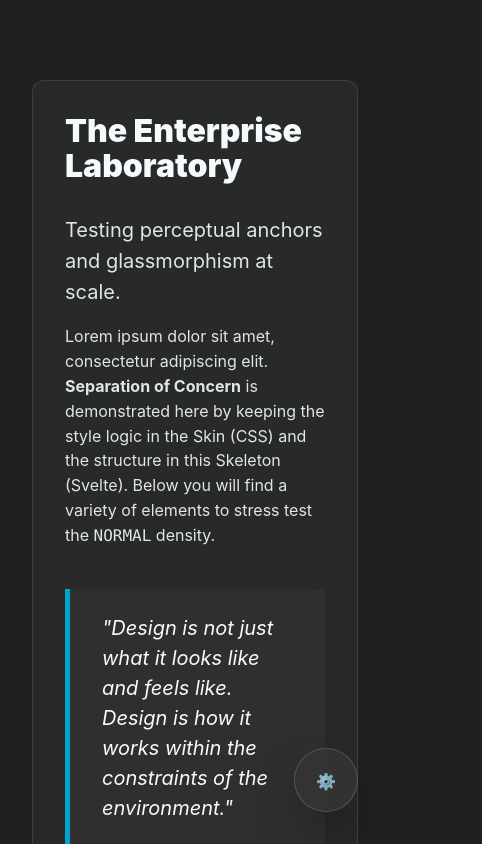
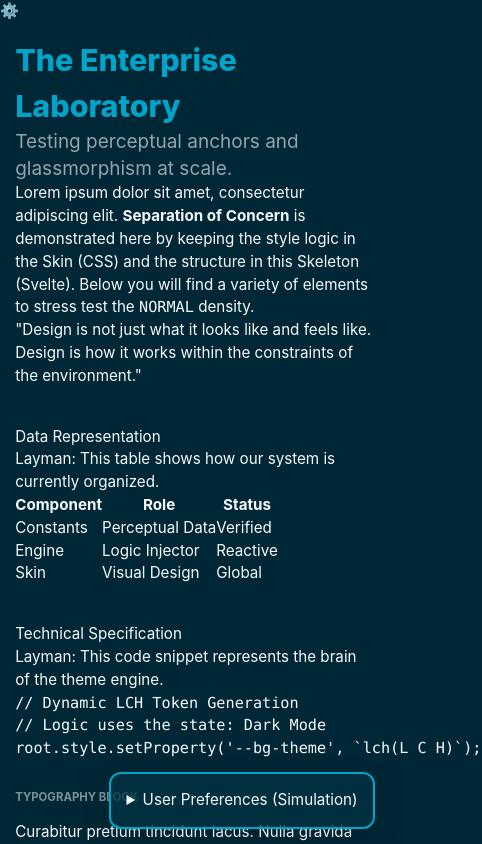
Before and after one commit to hsrai/svKitApp, a SvelteKit app: page / in a window 390 px wide. Shown: the top 844 px of the page, 482 px wide, since content can reach past the window. Built offline with nearby package versions, Linux system fonts and the light colour scheme.

Commit message:
Fast and clean architecture ofr theme

```diff
--- a/src/app.css
+++ b/src/app.css
@@ -1,148 +1,29 @@
 @import "tailwindcss";
 
-@theme {
-  --font-sans: "Inter", system-ui, sans-serif;
-  --color-primary: var(--primary);
+html {
+    background-color: var(--bg-theme);
+    color: var(--text-theme);
+    font-size: var(--base-font-size);
+    font-family: 'Inter', system-ui, sans-serif;
+    transition: background-color 0.3s ease, color 0.3s ease;
 }
 
-:root {
-  transition: background-color 0.4s ease, color 0.4s ease;
+main {
+    margin: 0 auto;
+    max-width: 1000px;
+    padding: calc(var(--gap-mult) * 2rem);
+    display: flex;
+    flex-direction: column;
+    gap: calc(var(--gap-mult) * 2.5rem);
 }
 
-body {
-  background-color: var(--bg-theme);
-  color: var(--text-theme);
-  font-family: var(--font-sans);
-  margin: 0;
-  -webkit-font-smoothing: antialiased;
+/* Global Tag Governance */
+h1 { color: var(--primary); font-weight: 800; font-size: 2rem; }
+button { cursor: pointer; border: none; font-family: inherit; }
+input { font-family: inherit; font-size: inherit; }
+
+/* ERP Responsive Variable Guard */
+@media (max-width: 768px) {
+    :root { --gap-mult: 0.8; }
+    main { padding: 1rem; }
 }
-
-/* Layout for Stress Testing */
-.main-content {
-  max-width: 90ch;
-  margin: 0 auto;
-  padding: 5rem 2rem;
-}
-
-/* Floating Collapsible Control Panel */
-.lab-controls {
-  position: fixed;
-  bottom: 2rem;
-  right: 2rem;
-  width: 320px;
-  z-index: 1000;
-  background-color: var(--card-bg);
-  backdrop-filter: blur(25px) saturate(180%);
-  border: 1px solid rgba(255, 255, 255, 0.2);
-  border-radius: 1.5rem;
-  box-shadow: 0 25px 50px -12px rgba(0, 0, 0, 0.5);
-  overflow: hidden;
-  transition: all 0.4s cubic-bezier(0.175, 0.885, 0.32, 1.275);
-}
-
-.lab-controls--collapsed {
-  width: 64px;
-  height: 64px;
-  border-radius: 50%;
-}
-
-.lab-header-btn {
-  width: 100%;
-  border: none;
-  background: rgba(255, 255, 255, 0.03);
-  padding: 1.25rem;
-  display: flex;
-  justify-content: space-between;
-  align-items: center;
-  border-bottom: 1px solid rgba(255, 255, 255, 0.1);
-  cursor: pointer;
-  color: inherit;
-}
-
-.lab-body {
-  padding: 1.5rem;
-  display: flex;
-  flex-direction: column;
-  gap: 1.5rem;
-}
-
-/* 3x3 Perceptual Grid Bridge */
-.color-grid { display: grid; grid-template-columns: repeat(3, 1fr); gap: 0.5rem; }
-
-.btn-swatch {
-  aspect-ratio: 1;
-  border-radius: 8px;
-  border: 2px solid transparent;
-  cursor: pointer;
-  background-color: lch(60% var(--c) var(--h));
-  transition: transform 0.2s ease;
-}
-.btn-swatch--active { border-color: #fff; transform: scale(0.9); box-shadow: 0 0 15px lch(60% var(--c) var(--h)); }
-
-/* Card Elements for Stress Test */
-.card {
-  background-color: var(--card-bg);
-  backdrop-filter: blur(20px);
-  padding: var(--card-padding);
-  border-radius: var(--radius-theme);
-  border: 1px solid rgba(255, 255, 255, 0.1);
-  margin-bottom: 3rem;
-}
-
-h1 { font-size: clamp(2rem, 5vw, 3.5rem); font-weight: 900; line-height: 1.1; margin-bottom: 2rem; }
-h2 { font-size: 1.75rem; font-weight: 700; margin-bottom: 1.5rem; color: var(--primary); }
-p { line-height: var(--line-height-theme); margin-bottom: calc(1rem * var(--gap-mult)); opacity: 0.9; }
-
-table { width: 100%; border-collapse: collapse; margin: 2rem 0; border-radius: 8px; overflow: hidden; background: rgba(255,255,255,0.02); }
-th { background: rgba(255,255,255,0.05); text-align: left; padding: 1rem; font-size: 0.75rem; text-transform: uppercase; letter-spacing: 0.1em; }
-td { padding: 1rem; border-bottom: 1px solid rgba(255,255,255,0.05); }
-
-.card-quote {
-  border-left: 5px solid var(--primary);
-  padding: 1.5rem 2rem;
-  margin: 2.5rem 0;
-  font-size: 1.25rem;
-  font-style: italic;
-  background: rgba(255,255,255,0.03);
-}
-
-.stress-list { margin: 2rem 0; padding-left: 1.5rem; list-style: none; }
-.stress-list li { margin-bottom: 0.75rem; position: relative; }
-
-pre {
-  background: #000;
-  color: #a6e22e;
-  padding: 1.5rem;
-  border-radius: 10px;
-  font-family: 'monospace';
-  font-size: 0.85rem;
-  overflow-x: auto;
-  border: 1px solid rgba(255,255,255,0.1);
-}
-
-.btn-primary {
-  background: var(--primary);
-  color: #000;
-  padding: 0.75rem 2rem;
-  font-weight: 900;
-  text-transform: uppercase;
-  font-size: 0.75rem;
-  letter-spacing: 0.1em;
-  border-radius: 99px;
-  border: none;
-  cursor: pointer;
-}
-
-.btn-secondary {
-  border: 1px solid currentColor;
-  background: transparent;
-  color: inherit;
-  padding: 0.75rem 2rem;
-  font-weight: 900;
-  text-transform: uppercase;
-  font-size: 0.75rem;
-  letter-spacing: 0.1em;
-  border-radius: 99px;
-  cursor: pointer;
-  opacity: 0.6;
-}
--- /dev/null
+++ b/src/lib/components/PrefPanel.svelte
@@ -0,0 +1,65 @@
+<script lang="ts">
+    import { onMount } from 'svelte';
+    import { applyPreferences } from '$lib/services/themeEngine';
+
+    let prefs = $state({
+        hue: 200,      // Blue
+        density: 1.0,  // Normal
+        contrast: 60,  // Mid
+        radius: 0.5    // Rounded
+    });
+
+    // Sync Engine with State
+    $effect(() => {
+        applyPreferences(prefs);
+    });
+
+    onMount(() => {
+        const saved = localStorage.getItem('erp-prefs');
+        if (saved) prefs = JSON.parse(saved);
+    });
+
+    const save = () => localStorage.setItem('erp-prefs', JSON.stringify(prefs));
+</script>
+
+<aside data-simulation-panel>
+    <details>
+        <summary>User Preferences (Simulation)</summary>
+        <section>
+            <label>Hue: {prefs.hue}
+                <input type="range" min="0" max="360" bind:value={prefs.hue} />
+            </label>
+
+            <label>Density (Gap): {prefs.density}
+                <input type="range" min="0.5" max="2" step="0.1" bind:value={prefs.density} />
+            </label>
+
+            <label>Contrast: {prefs.contrast}%
+                <input type="range" min="30" max="80" bind:value={prefs.contrast} />
+            </label>
+
+            <label>Corner Radius: {prefs.radius}rem
+                <input type="range" min="0" max="2" step="0.25" bind:value={prefs.radius} />
+            </label>
+
+            <button onclick={save}>Save to Profile</button>
+        </section>
+    </details>
+</aside>
+
+<style>
+    /* Styling the simulation box itself using the variables it controls */
+    aside[data-simulation-panel] {
+        position: fixed;
+        bottom: 1rem;
+        right: 1rem;
+        background: var(--card-bg);
+        border: 2px solid var(--primary);
+        border-radius: var(--radius-theme);
+        padding: 1rem;
+        z-index: 1000;
+        box-shadow: 0 10px 30px rgba(0,0,0,0.1);
+    }
+    section { display: flex; flex-direction: column; gap: 1rem; margin-top: 1rem; }
+    label { display: flex; flex-direction: column; font-size: 0.8rem; font-weight: bold; }
+</style>
--- /dev/null
+++ b/src/lib/services/themeEngine.ts
@@ -0,0 +1,25 @@
+export const applyPreferences = (prefs: {
+    hue: number,
+    density: number,
+    contrast: number,
+    radius: number
+}) => {
+    const root = document.documentElement;
+
+    // 1. Perceptual Color Logic
+    // Using OKLCH ensures the 'vibe' changes but 'readability' stays constant
+    root.style.setProperty('--primary', `oklch(${prefs.contrast}% 0.15 ${prefs.hue})`);
+    root.style.setProperty('--accent', `oklch(${prefs.contrast}% 0.15 ${prefs.hue + 120})`);
+
+    // Background logic: Light mode for ERP focus
+    root.style.setProperty('--bg-theme', `oklch(99% 0.01 ${prefs.hue})`);
+    root.style.setProperty('--card-bg', `oklch(100% 0 0)`);
+    root.style.setProperty('--text-theme', `oklch(20% 0.02 ${prefs.hue})`);
+
+    // 2. The Physics of Space
+    root.style.setProperty('--gap-mult', prefs.density.toString());
+    root.style.setProperty('--radius-theme', `${prefs.radius}rem`);
+
+    // 3. Mathematical Typography
+    root.style.setProperty('--base-font-size', `${0.9 + (prefs.density * 0.05)}rem`);
+};
--- a/src/lib/styles/bundles/forms.css
+++ b/src/lib/styles/bundles/forms.css
@@ -1,10 +1,31 @@
-@reference "../../../app.css"; /* Adjust path to where your @import "tailwindcss"; is */
+@reference "../../../app.css";
 
-fieldset { @apply border-none p-0 flex flex-col gap-2; }
-legend { @apply text-sm font-bold uppercase tracking-widest opacity-70; }
+fieldset {
+    border: none;
+    padding: 0;
+    display: flex;
+    flex-direction: column;
+    gap: 0.5rem;
+}
+
+legend {
+    font-size: 0.75rem;
+    font-weight: 800;
+    text-transform: uppercase;
+    letter-spacing: 0.1em;
+    opacity: 0.6;
+}
+
 input {
-  @apply bg-transparent border-b p-2 outline-none transition-colors;
-  border-color: color-mix(in lch, var(--bg-theme), var(--text-theme) 20%);
+    background: transparent;
+    border: none;
+    border-bottom: 1px solid var(--primary);
+    padding: 0.5rem 0;
+    color: var(--text-theme);
+    outline: none;
+    transition: border-color 0.2s;
 }
-input:focus { border-color: var(--primary); }
-label { @apply sr-only; }
+
+input:focus {
+    border-bottom-width: 2px;
+}
--- a/src/lib/styles/bundles/tables.css
+++ b/src/lib/styles/bundles/tables.css
@@ -1,45 +1,46 @@
 @reference "../../../app.css";
 
-[data-table-type="responsive"] {
-  @apply w-full border-collapse;
-  margin-top: calc(1rem * var(--gap-mult));
-  line-height: var(--line-height-ui);
+table {
+    width: 100%;
+    border-collapse: collapse;
+    margin-top: calc(2rem * var(--gap-mult));
 }
 
-[data-table-type="responsive"] th {
-  @apply text-left p-3 font-bold uppercase tracking-tight border-b;
+th {
+    text-align: left;
+    padding: calc(0.75rem * var(--gap-mult));
+    border-bottom: 2px solid var(--primary);
     color: var(--primary);
-  border-color: var(--primary);
+    font-weight: 700;
+    text-transform: uppercase;
+    font-size: 0.8rem;
 }
 
-[data-table-type="responsive"] td {
-  @apply p-3 border-b;
-  border-color: color-mix(in lch, var(--bg-theme), var(--text-theme) 10%);
+td {
+    padding: calc(0.75rem * var(--gap-mult));
+    border-bottom: 1px solid color-mix(in lch, var(--primary), transparent 80%);
 }
 
-@media (max-width: 640px) {
-  [data-table-type="responsive"],
-  [data-table-type="responsive"] tbody,
-  [data-table-type="responsive"] tr,
-  [data-table-type="responsive"] td { @apply block; }
-
-  [data-table-type="responsive"] thead { @apply hidden; }
-
-  [data-table-type="responsive"] tr {
-    @apply mb-6 border;
-    border-color: var(--primary);
-    border-radius: var(--radius-ui);
-    padding: var(--spacing-card-p);
+/* Block Reflow for ERP Mobile responsiveness */
+@media (max-width: 768px) {
+    thead { display: none; }
+    tr {
+        display: block;
+        margin-bottom: 1rem;
+        border: 1px solid var(--primary);
+        border-radius: var(--radius-theme);
+        padding: 1rem;
         background: var(--card-bg);
     }
-
-  [data-table-type="responsive"] td {
-    @apply flex justify-between py-2 border-none text-right;
+    td {
+        display: flex;
+        justify-content: space-between;
+        border: none;
+        padding: 0.25rem 0;
     }
-
-  [data-table-type="responsive"] td::before {
+    td::before {
         content: attr(data-label);
-    @apply font-bold text-left mr-4;
+        font-weight: bold;
         color: var(--primary);
     }
 }
--- a/src/routes/+layout.svelte
+++ b/src/routes/+layout.svelte
@@ -1,24 +1,7 @@
 <script>
-    import "../app.css";
-    import { onMount } from 'svelte';
-    import { buildTheme } from '$lib/themeEngine';
-
-    // Svelte 5 Property Rune
-    let { children } = $props();
-
-    // Global default theme state
-    let config = $state({
-        hue: 220,
-        chroma: 0.12,
-        contrast: 'NORMAL',
-        radius: 'NORMAL',
-        packing: 'NORMAL',
-        isDark: true
-    });
-
-    onMount(() => {
-        buildTheme(config);
-    });
+    import '../app.css';
+    import PrefPanel from '$lib/components/PrefPanel.svelte';
 </script>
 
-{@render children?.()}
+<PrefPanel />
+<slot />
--- a/src/routes/billing/+page.svelte
+++ b/src/routes/billing/+page.svelte
@@ -1,80 +1,62 @@
 <script lang="ts">
     import { GLOBAL_CONSTANTS } from '$lib/global.config';
-    import { BILLING_SETTINGS } from './constants';
     import { generateSummary } from './engine';
-    import type { FruitItem } from './types';
 
-    // Global Bundles
+    // Bundle Imports
     import '$lib/styles/bundles/forms.css';
     import '$lib/styles/bundles/tables.css';
-    // Local Identity
     import './billing-local.css';
 
-    let customerName = $state('');
-    let items = $state<FruitItem[]>([
-        { id: crypto.randomUUID(), name: '', quantity: 0, rate: 0 }
+    let items = $state([
+        { id: crypto.randomUUID(), name: 'Apples', quantity: 2, rate: 50 }
     ]);
-    let summary = $derived(generateSummary(customerName, items));
+    let customer = $state('');
+    let summary = $derived(generateSummary(customer, items));
 
-    const addItem = () => items.push({ id: crypto.randomUUID(), name: '', quantity: 0, rate: 0 });
-    const removeItem = (id: string) => items = items.filter(i => i.id !== id);
+    const add = () => items.push({ id: crypto.randomUUID(), name: '', quantity: 0, rate: 0 });
 </script>
 
 <main>
     <header>
         <h1>{GLOBAL_CONSTANTS.companyName}</h1>
-        <address class="not-italic text-sm opacity-80">
-            {GLOBAL_CONSTANTS.hqAddress} | <time>{summary.date}</time>
-        </address>
+        <p>{GLOBAL_CONSTANTS.hqAddress} • {summary.date}</p>
     </header>
 
-    <section class="flex flex-col gap-8">
+    <section>
         <fieldset>
-            <legend>Customer Details</legend>
-            <input type="text" bind:value={customerName} placeholder="Customer Name" />
+            <legend>Customer</legend>
+            <input type="text" bind:value={customer} placeholder="Enter Name..." />
         </fieldset>
 
         <table data-table-type="responsive">
-            <caption>Detailed Fruit Invoice</caption>
             <thead>
                 <tr>
-                    <th>Fruit</th>
+                    <th>Item</th>
                     <th>Qty</th>
                     <th>Rate</th>
-                    <th>Amount</th>
-                    <th>Action</th>
+                    <th>Total</th>
                 </tr>
             </thead>
             <tbody>
                 {#each items as item (item.id)}
                     <tr>
-                        <td data-label="Fruit"><input bind:value={item.name} placeholder="Item Name" /></td>
+                        <td data-label="Item"><input bind:value={item.name} /></td>
                         <td data-label="Qty"><input type="number" bind:value={item.quantity} /></td>
                         <td data-label="Rate"><input type="number" bind:value={item.rate} /></td>
-                        <td data-label="Amount">{GLOBAL_CONSTANTS.currencySymbol}{(item.quantity * item.rate).toFixed(2)}</td>
-                        <td data-label="Action">
-                            <button onclick={() => removeItem(item.id)} class="text-accent text-xs uppercase font-bold">Remove</button>
-                        </td>
+                        <td data-label="Total">₹{item.quantity * item.rate}</td>
                     </tr>
                 {/each}
             </tbody>
         </table>
-
-        <button type="button" class="add-btn" onclick={addItem}>+ Add Fruit</button>
+        <button type="button" onclick={add}>+ Add Line Item</button>
     </section>
 
     <footer>
         <aside>
-            <h2 class="mb-4 text-xl font-bold border-b pb-2">Final Summary</h2>
+            <h2>Summary</h2>
             <dl>
-                <dt>Sub-total</dt>
-                <dd>{GLOBAL_CONSTANTS.currencySymbol}{summary.subTotal.toFixed(2)}</dd>
-
-                <dt>GST ({(BILLING_SETTINGS.defaultTaxRate * 100)}%)</dt>
-                <dd>{GLOBAL_CONSTANTS.currencySymbol}{summary.taxAmount.toFixed(2)}</dd>
-
-                <dt class="text-xl">Grand Total</dt>
-                <dd><output>{GLOBAL_CONSTANTS.currencySymbol}{summary.grandTotal.toFixed(2)}</output></dd>
+                <dt>Subtotal</dt> <dd>₹{summary.subTotal}</dd>
+                <dt>Grand Total</dt> <dd><output>₹{summary.grandTotal}</output></dd>
             </dl>
         </aside>
     </footer>
--- a/src/routes/billing/billing-local.css
+++ b/src/routes/billing/billing-local.css
@@ -1,21 +1,53 @@
 @reference "../../app.css";
 
-main { @apply mx-auto max-w-4xl p-8; }
-header { @apply mb-10 border-b-2 pb-4 flex flex-col md:flex-row justify-between items-baseline; }
-footer { @apply mt-12 flex justify-end; }
-aside { @apply w-full md:w-80 p-6 rounded-lg border bg-slate-50/5; }
+header {
+    display: flex;
+    justify-content: space-between;
+    align-items: baseline;
+    border-bottom: 3px double var(--primary);
+    padding-bottom: 1rem;
+    margin-bottom: 2rem;
+}
+
+address { font-style: normal; font-size: 0.9rem; opacity: 0.8; }
+
+/* The Add Button - Styled via attribute to keep HTML naked */
+section > button[onclick] {
+    cursor: pointer;
+    margin-top: 2rem;
+    padding: 0.75rem 1.5rem;
+    background: var(--primary);
+    color: var(--bg-theme);
+    border: none;
+    border-radius: var(--radius-theme);
+    font-weight: bold;
+    transition: transform 0.1s;
+}
+
+section > button[onclick]:active { transform: scale(0.98); }
+
+footer {
+    margin-top: 4rem;
+    display: flex;
+    justify-content: flex-end;
+}
+
+aside {
+    width: 320px;
+    padding: 2rem;
+    background: var(--card-bg);
+    border-radius: var(--radius-theme);
+}
+
+dl {
+    display: grid;
+    grid-template-cols: 1fr auto;
+    gap: 1rem;
+}
 
 output {
-  @apply font-mono text-3xl font-bold;
-  color: var(--accent);
+    font-size: 2rem;
+    font-weight: 900;
+    color: var(--accent);
+    font-family: monospace;
 }
-
-.add-btn {
-  @apply cursor-pointer font-bold px-6 py-3 mt-6 self-start transition-transform active:scale-95;
-  background: var(--primary);
-  color: var(--bg-theme);
-  border-radius: var(--radius-ui);
-}
-
-dl { @apply grid grid-cols-2 gap-y-4; }
-dd { @apply text-right font-bold; }
```
Lines whose indentation alone changed are shown as unchanged.
